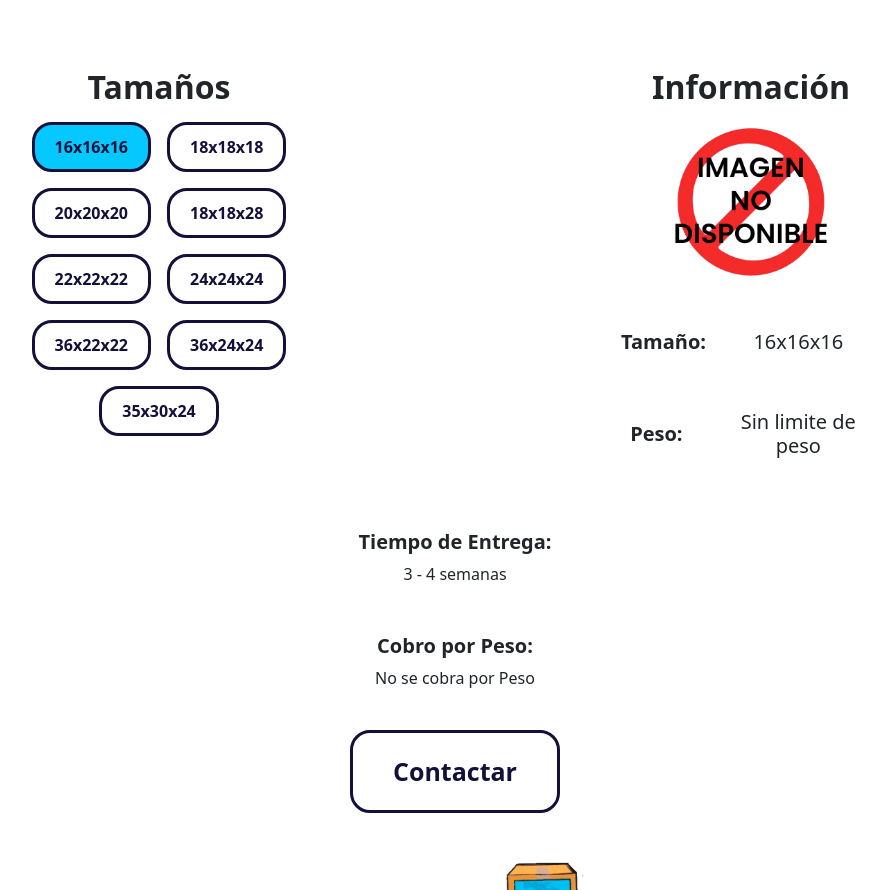
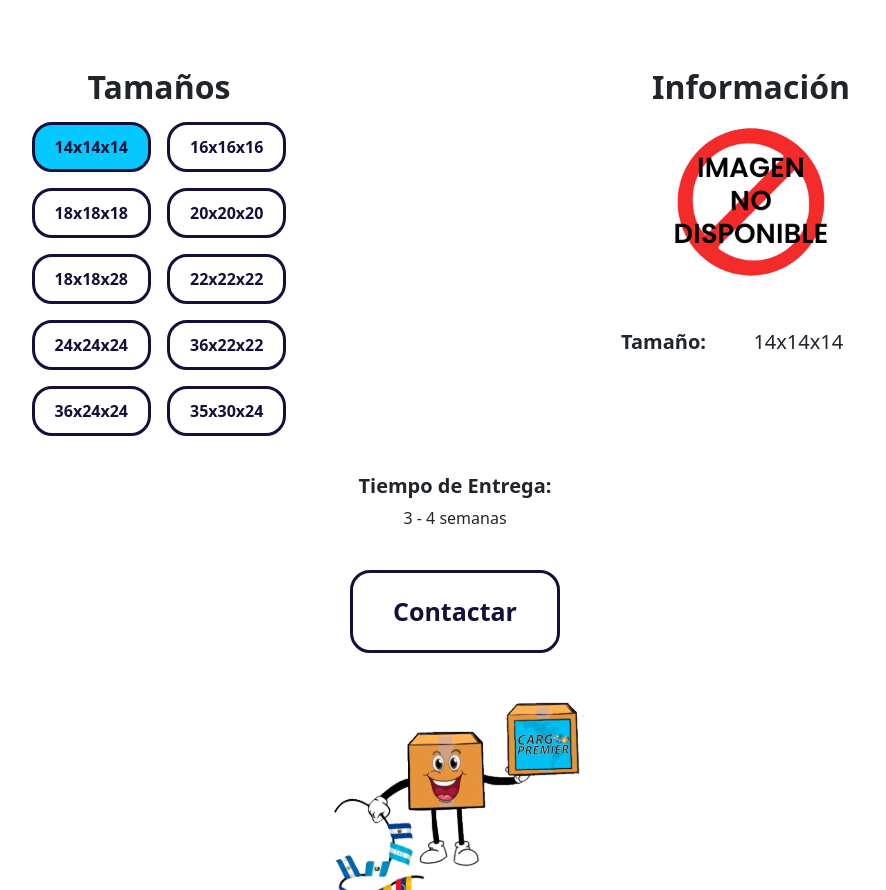
Before and after one commit to Xserrano02/cargo-premire, a React (Create React App) app: page /detalles in a window 1280 px wide. Shown: the part 500-1390 px from the top of the page, without its empty margins (185-1071 px from the left). Built offline with nearby package versions, Linux system fonts and the light colour scheme.

Commit message:
Cambios en Detalles

```diff
--- a/src/Screens/Detalles.js
+++ b/src/Screens/Detalles.js
@@ -51,6 +51,7 @@ export default function Detalles() {
       imagenCaja: imagenCaja1,
       imagenPaisaje: imagenPaisajeMexico,
       tamanos: [
+        "14x14x14",
         "16x16x16",
         "18x18x18",
         "20x20x20",
@@ -87,6 +88,7 @@ export default function Detalles() {
       imagenCaja: imagenCaja1,
       imagenPaisaje: imagenPaisajeGuatemala,
       tamanos: [
+        "20x20x20",
         "22x22x22",
         "24x24x24",
         "36x22x22",
@@ -155,8 +157,6 @@ export default function Detalles() {
       imagenCaja: imagenCaja1,
       imagenPaisaje: imagenPaisajeColombia,
       tamanos: [
-        "16x16x16",
-        "18x18x18",
         "20x20x20",
         "18x18x28",
         "22x22x22",
@@ -176,7 +176,7 @@ export default function Detalles() {
       nombre: "Republica Dominicana",
       imagenCaja: imagenCaja1,
       imagenPaisaje: imagenPaisajeRepublicaDominicana,
-      tamanos: ["18x18x18", "22x22x22", "24x24x24", "36x22x22"],
+      tamanos: ["18x18x18","18x18x28", "22x22x22", "24x24x24", "36x22x22"],
       tiempoEntrega: "3 - 4 semanas",
       CobroPeso: "No se cobra por Peso",
     },
@@ -508,16 +508,7 @@ export default function Detalles() {
                       <p className="h5">{tamanoSeleccionado}</p>
                     </div>
                   </div>
-                  <div className="row align-items-center">
-                    <div className="col-12 col-md-4">
-                      <p className="h5">
-                        <b>Peso:</b>
-                      </p>
-                    </div>
-                    <div className="col-12 col-md-8">
-                      <p className="h5">Sin limite de peso</p>
-                    </div>
-                  </div>
+
                 </div>
               </div>
             </div>
@@ -533,12 +524,6 @@ export default function Detalles() {
             {paisSeleccionado
               ? paisSeleccionado.tiempoEntrega
               : "No seleccionado"}
-          </p>
-          <h5 className="mt-5">
-            <b>Cobro por Peso:</b>
-          </h5>
-          <p>
-            {paisSeleccionado ? paisSeleccionado.CobroPeso : "No seleccionado"}
           </p>
         </div>
       </div>
```
